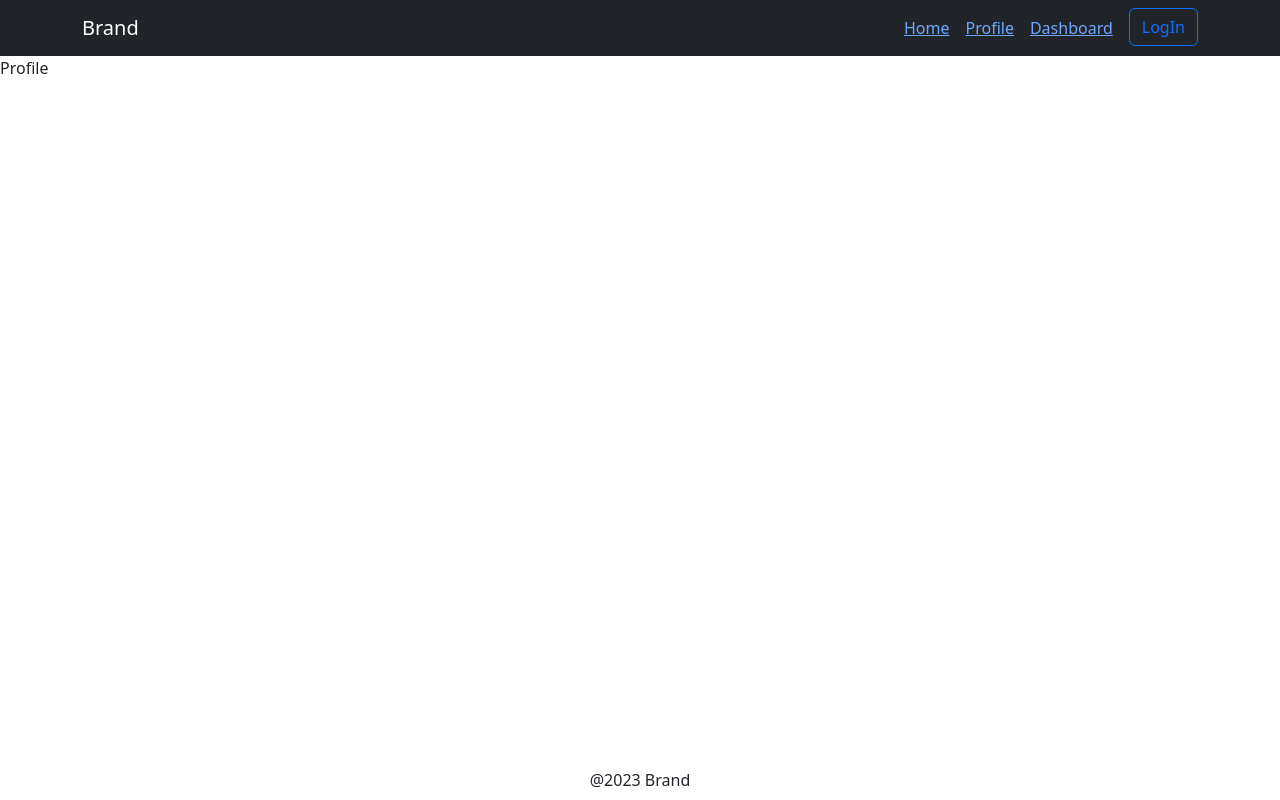
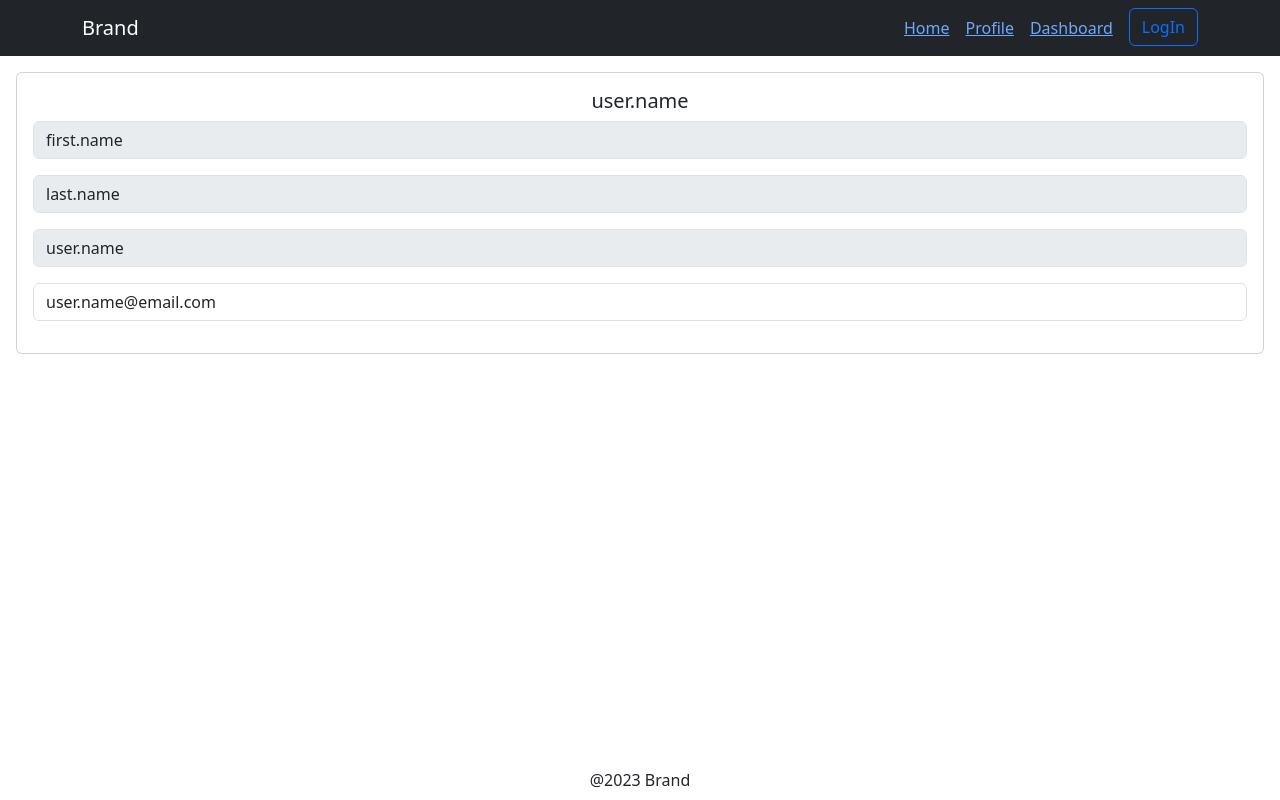
Before and after one commit to itsmesreejithn/react--routers, a React (Vite) app: page /profile in a window 1280 px wide. Built offline with nearby package versions, Linux system fonts and the light colour scheme.

Commit message:
added profile info to profile page

```diff
--- a/src/pages/Profile.jsx
+++ b/src/pages/Profile.jsx
@@ -1,13 +1,39 @@
 import React from "react";
-import { Container } from "react-bootstrap";
+import { Col, Container, Row, Card, Form } from "react-bootstrap";
 import Header from "../components/Header";
 import Footer from "../components/Footer";
 
 const Profile = () => {
   return (
-    <Container fluid className="p-0">
+    <Container fluid className="p-0 h-100">
       <Header />
-      Profile
+      <Row className="mt-3">
+        <Col className="mx-3">
+          <Card>
+            <Card.Body>
+              <Card.Title className="text-center mb-2">user.name</Card.Title>
+              <Form>
+                <Form.Group controlId="formFirstName" className="mb-3">
+                  <Form.Control type="text" value="first.name" disabled />
+                </Form.Group>
+                <Form.Group controlId="formLastName" className="mb-3">
+                  <Form.Control type="text" value="last.name" disabled />
+                </Form.Group>
+                <Form.Group controlId="formName" className="mb-3">
+                  <Form.Control type="text" value="user.name" disabled />
+                </Form.Group>
+                <Form.Group controlId="formEmail" className="mb-3">
+                  <Form.Control
+                    type="email"
+                    value="user.name@email.com"
+                    deisabled
+                  />
+                </Form.Group>
+              </Form>
+            </Card.Body>
+          </Card>
+        </Col>
+      </Row>
       <Footer />
     </Container>
   );
```
